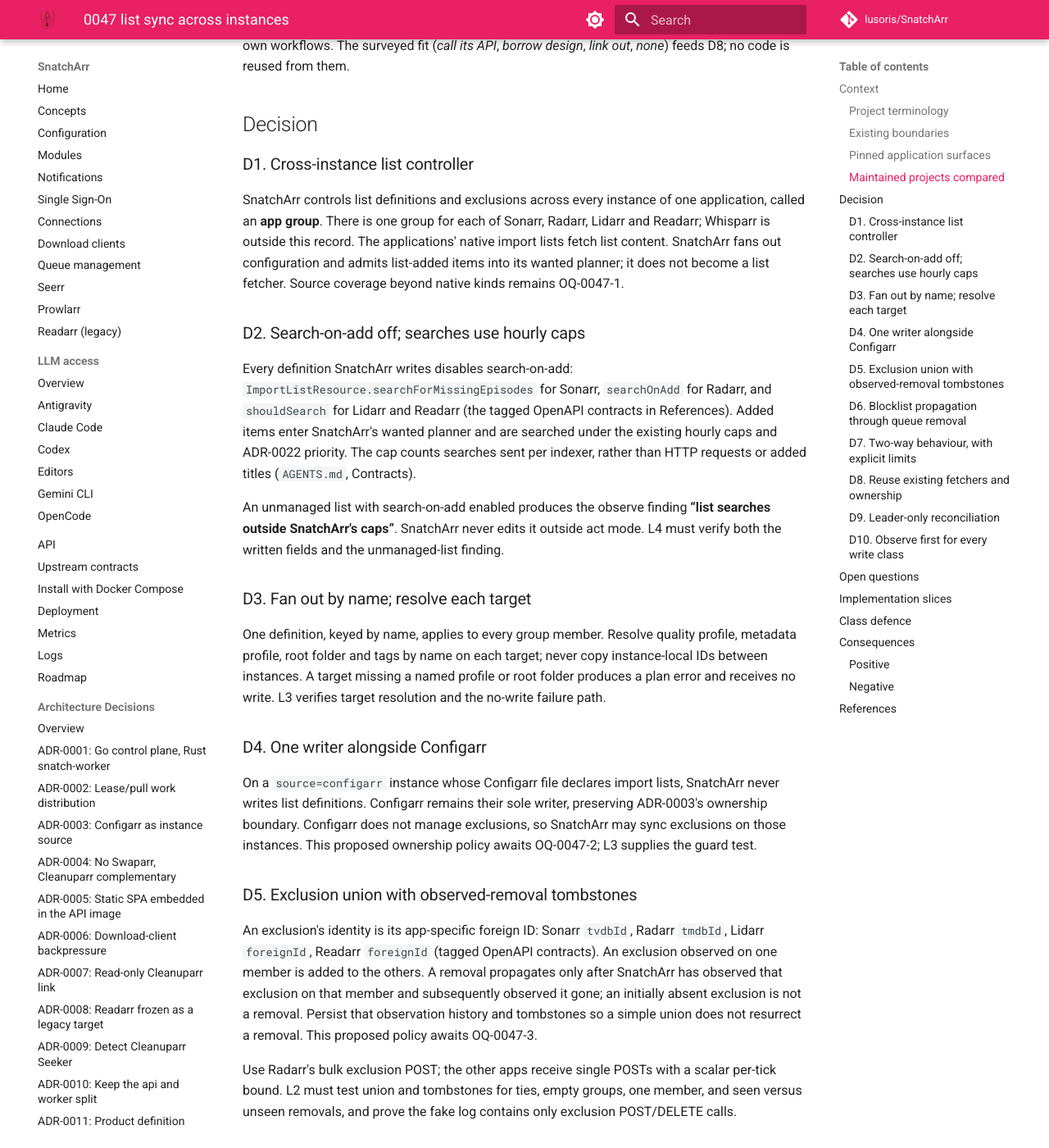
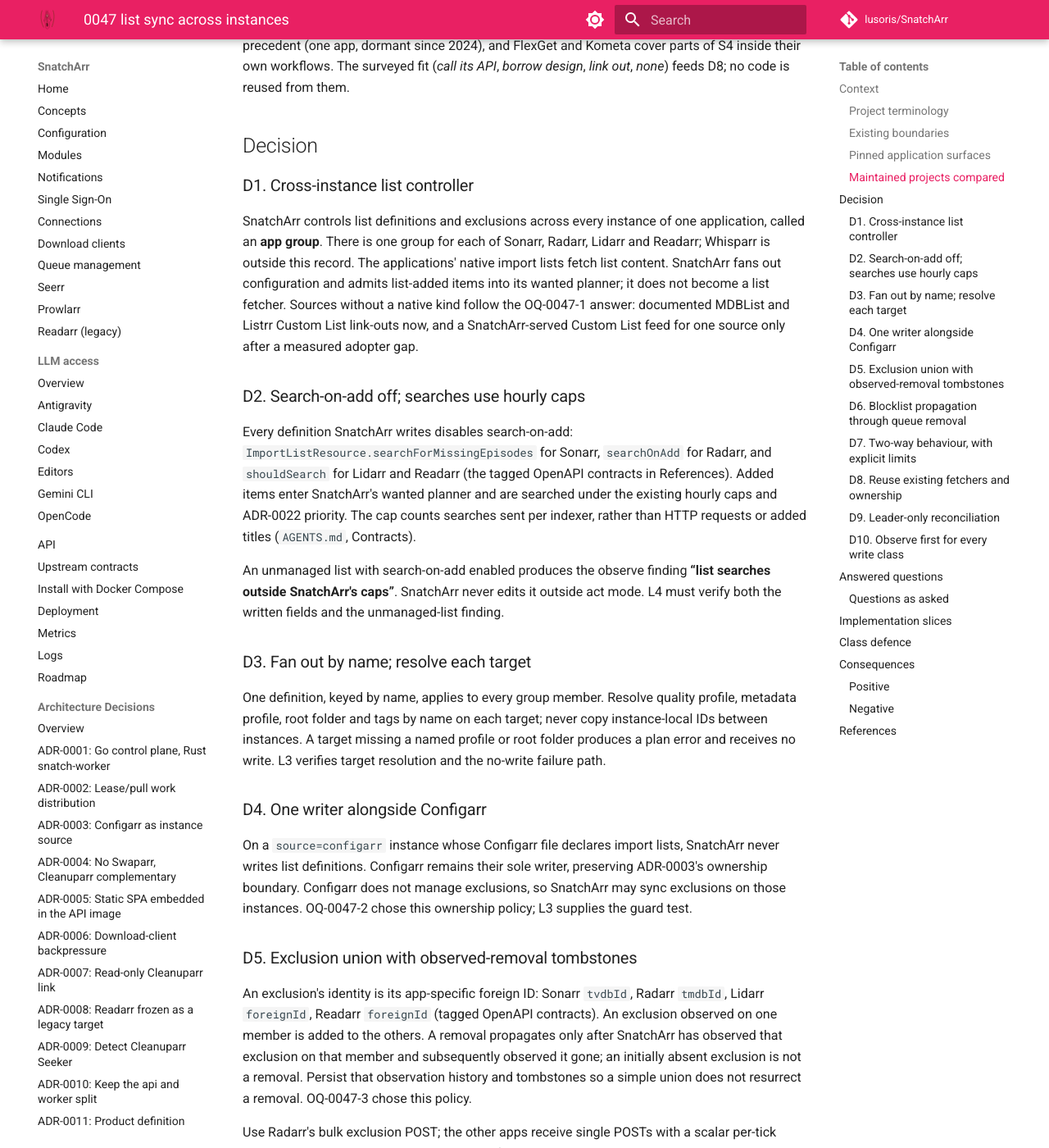
Before and after one commit to lusoris/SnatchArr, an MkDocs documentation site: the page built from docs/adr/0047-list-sync-across-instances.md, in a window 1280 px wide and 1400 px high, scrolled down 7267 px. Shown: the whole window at 82% size. Built offline with MkDocs 1.6.1 and Material for MkDocs 9.7.7, drawn with Linux system fonts in a browser that asks for light colours; comment, search, counter and statistics services are not loaded; some of the changed text lies outside the part shown.

Commit message:
docs(adr): accept ADR-0047 with its five answered questions
The operator answered OQ-0047-1 to OQ-0047-5 on 2026-11-10, each
with the recommended option. Record them in an answered-questions
table with their ledger ids, keep the questions as asked, and turn
the "awaits" lines in D1 and D4 to D8 into the chosen answers.

L7 becomes documentation of the MDBList and Listrr Custom List
link-out with no code; a feed SnatchArr serves for one source
needs a measured adopter gap and its own record. The end-to-end
test rule now names code slices, since L7 ships none.

Signed-off-by: lusoris <lusoris@proton.me>

```diff
--- a/docs/adr/0047-list-sync-across-instances.md
+++ b/docs/adr/0047-list-sync-across-instances.md
@@ -7,7 +7,7 @@
 
 # ADR-0047: List sync across instances
 
-- **Status**: Proposed; OQ-0047-1 to OQ-0047-5 remain open; implementation follows in L0–L7
+- **Status**: Accepted (open questions OQ-0047-1 to OQ-0047-5 answered by the operator on 2026-11-10; implementation follows in L0–L7)
 - **Date**: 2026-11-10
 - **Deciders**: lusoris
 - **Related**: [ADR-0003](0003-configarr-as-instance-source.md), [ADR-0006](0006-download-client-backpressure.md), [ADR-0008](0008-readarr-frozen-legacy-target.md), [ADR-0012](0012-queue-management-replaces-cleanuparr-link.md), [ADR-0022](0022-instance-priority.md), [ADR-0024](0024-watch-aware-modes.md), [ADR-0036](0036-community-requests-and-voting.md), [ADR-0046](0046-download-client-priority-writes.md)
@@ -110,7 +110,7 @@
 
 ### D1. Cross-instance list controller
 
-SnatchArr controls list definitions and exclusions across every instance of one application, called an **app group**. There is one group for each of Sonarr, Radarr, Lidarr and Readarr; Whisparr is outside this record. The applications' native import lists fetch list content. SnatchArr fans out configuration and admits list-added items into its wanted planner; it does not become a list fetcher. Source coverage beyond native kinds remains OQ-0047-1.
+SnatchArr controls list definitions and exclusions across every instance of one application, called an **app group**. There is one group for each of Sonarr, Radarr, Lidarr and Readarr; Whisparr is outside this record. The applications' native import lists fetch list content. SnatchArr fans out configuration and admits list-added items into its wanted planner; it does not become a list fetcher. Sources without a native kind follow the OQ-0047-1 answer: documented MDBList and Listrr Custom List link-outs now, and a SnatchArr-served Custom List feed for one source only after a measured adopter gap.
 
 ### D2. Search-on-add off; searches use hourly caps
 
@@ -124,11 +124,11 @@
 
 ### D4. One writer alongside Configarr
 
-On a `source=configarr` instance whose Configarr file declares import lists, SnatchArr never writes list definitions. Configarr remains their sole writer, preserving ADR-0003's ownership boundary. Configarr does not manage exclusions, so SnatchArr may sync exclusions on those instances. This proposed ownership policy awaits OQ-0047-2; L3 supplies the guard test.
+On a `source=configarr` instance whose Configarr file declares import lists, SnatchArr never writes list definitions. Configarr remains their sole writer, preserving ADR-0003's ownership boundary. Configarr does not manage exclusions, so SnatchArr may sync exclusions on those instances. OQ-0047-2 chose this ownership policy; L3 supplies the guard test.
 
 ### D5. Exclusion union with observed-removal tombstones
 
-An exclusion's identity is its app-specific foreign ID: Sonarr `tvdbId`, Radarr `tmdbId`, Lidarr `foreignId`, Readarr `foreignId` (tagged OpenAPI contracts). An exclusion observed on one member is added to the others. A removal propagates only after SnatchArr has observed that exclusion on that member and subsequently observed it gone; an initially absent exclusion is not a removal. Persist that observation history and tombstones so a simple union does not resurrect a removal. This proposed policy awaits OQ-0047-3.
+An exclusion's identity is its app-specific foreign ID: Sonarr `tvdbId`, Radarr `tmdbId`, Lidarr `foreignId`, Readarr `foreignId` (tagged OpenAPI contracts). An exclusion observed on one member is added to the others. A removal propagates only after SnatchArr has observed that exclusion on that member and subsequently observed it gone; an initially absent exclusion is not a removal. Persist that observation history and tombstones so a simple union does not resurrect a removal. OQ-0047-3 chose this policy.
 
 Use Radarr's bulk exclusion POST; the other apps receive single POSTs with a scalar per-tick bound. L2 must test union and tombstones for ties, empty groups, one member, and seen versus unseen removals, and prove the fake log contains only exclusion POST/DELETE calls.
 
@@ -136,19 +136,19 @@
 
 None of the four pinned applications accepts blocklist insertion. Never replay blocklist records or write an application's database. Read each member's blocklist into deny records keyed exactly by `(app, indexer, protocol, sourceTitle)`; use no fuzzy matching. The tagged `BlocklistResource` contracts expose no release GUID or info hash with which to make a stronger identity.
 
-Add `blocklisted_elsewhere` to the ADR-0012 queue rules in `api/internal/queue/rules.go`. When a queue item on another member matches the exact key, removal goes through that member's `*arr` queue API with `blocklist=true`; the application creates its own blocklist entry through that allowed path. ADR-0012's observe-first, strikes and bounded-removal rules still apply, including `removeFromClient=true` and `skipRedownload=true`. There is no download-client call under ADR-0006 or ADR-0046. The cost is one started grab per member before propagation can block that release there. This proposed approach awaits OQ-0047-4; L5 checks exact matching and the queue call.
+Add `blocklisted_elsewhere` to the ADR-0012 queue rules in `api/internal/queue/rules.go`. When a queue item on another member matches the exact key, removal goes through that member's `*arr` queue API with `blocklist=true`; the application creates its own blocklist entry through that allowed path. ADR-0012's observe-first, strikes and bounded-removal rules still apply, including `removeFromClient=true` and `skipRedownload=true`. There is no download-client call under ADR-0006 or ADR-0046. The cost is one started grab per member before propagation can block that release there. OQ-0047-4 chose this approach without an upstream request for a blocklist insertion route; L5 checks exact matching and the queue call.
 
 ### D7. Two-way behaviour, with explicit limits
 
 Collection state uses the native Trakt Connect notification on Sonarr and Radarr: add on import and remove on delete. Fan out that notification configuration like list definitions, resolving each target rather than copying local IDs. The pinned `src/NzbDrone.Core/Notifications/Trakt/Trakt.cs` sources are linked in References; L6 verifies the fan-out.
 
-For sources with a write API in goenvoy, support removing an imported title from its Trakt or TMDb source watchlist: Trakt `RemoveFromWatchlist` (`metadata/tracking/trakt/trakt.go:729`) and TMDb `AddToWatchlist` with `watchlist=false` (`metadata/video/tmdb/tmdb.go:1058`) at goenvoy `c8341574c82f`. A Plex watchlist needs a plex.tv watchlist client in goenvoy first; `mediaserver/plex` covers the local server only. This is per-list opt-in, off by default and observe first, pending OQ-0047-5. L6 must prove that other lists and observe mode produce no removal.
+For sources with a write API in goenvoy, support removing an imported title from its Trakt or TMDb source watchlist: Trakt `RemoveFromWatchlist` (`metadata/tracking/trakt/trakt.go:729`) and TMDb `AddToWatchlist` with `watchlist=false` (`metadata/video/tmdb/tmdb.go:1058`) at goenvoy `c8341574c82f`. A Plex watchlist needs a plex.tv watchlist client in goenvoy first; `mediaserver/plex` covers the local server only. This is per-list opt-in, off by default and observe first, as OQ-0047-5 chose. L6 must prove that other lists and observe mode produce no removal.
 
 Watched/read state write-back remains outside this record. ADR-0024 reads watch state and writes none back; scrobbling stays with media-server plugins, such as the MDBList Jellyfin and Emby plugins in the survey table. Lidarr and Readarr have no write-back target in this record; that is an explicit coverage gap, not an implied fallback.
 
 ### D8. Reuse existing fetchers and ownership
 
-Seerr requests keep their existing sync and ADR-0036 ownership. Pulsarr remains a link-out for multi-instance Plex watchlist routing. MDBList and Listrr content enters through each application's native Custom List kind where available: fan out the list URL, without calling an MDBList API. Readarr has no Custom List kind (tagged OpenAPI contract); OQ-0047-1 retains that limit.
+Seerr requests keep their existing sync and ADR-0036 ownership. Pulsarr remains a link-out for multi-instance Plex watchlist routing. MDBList and Listrr content enters through each application's native Custom List kind where available: fan out the list URL, without calling an MDBList API. Readarr has no Custom List kind (tagged OpenAPI contract); the OQ-0047-1 answer keeps that limit.
 
 Borrow Configarr's schema-driven reconciliation and opt-in `delete_unmanaged` design. No code is copied from GPL/AGPL projects; SnatchArr's code is EUPL-1.2 (`LICENSES/EUPL-1.2.txt`). The project survey in References informs design and link-outs, not code reuse.
 
@@ -160,9 +160,21 @@
 
 Definitions, exclusions, the blocklist queue rule and source write-back all default to observe per app group. Native notification fan-out follows the same boundary. Show planned writes through the API and UI; act requires explicit opt-in per group, and upgrades keep observe. Per-list source write-back additionally requires D7's opt-in. L1–L6 must verify zero writes in observe, including the upgrade path.
 
-## Open questions
+## Answered questions
 
-The decisions above describe the proposed design; these questions remain unanswered. Recommendations do not authorize implementation of an unresolved choice.
+The operator answered all five questions on 2026-11-10. Answers are paraphrased; each one matches the recommendation in the question list that follows.
+
+| ID | Ledger ID | Answer letter | Answer |
+| :--- | :--- | :--- | :--- |
+| `OQ-0047-1` | `snatcharr-oq-0047-1-unlisted-sources` | c | Document the MDBList and Listrr Custom List link-out now, with no code; SnatchArr serves its own Custom List feed for a source only after a measured adopter gap. |
+| `OQ-0047-2` | `snatcharr-oq-0047-2-configarr-lists` | a | Configarr owns import-list definitions on instances whose Configarr file declares them; SnatchArr syncs only exclusions there, one writer per field. |
+| `OQ-0047-3` | `snatcharr-oq-0047-3-exclusion-merge` | a | Union with tombstones: an exclusion added on any member spreads to all; a removal spreads only after SnatchArr saw the exclusion exist and then vanish. |
+| `OQ-0047-4` | `snatcharr-oq-0047-4-blocklist-sync` | a | Queue rule `blocklisted_elsewhere` with an exact `(app, indexer, protocol, sourceTitle)` match, removal through the queue API, observe first; no `*arr` database writes, no download-client calls and no upstream request. |
+| `OQ-0047-5` | `snatcharr-oq-0047-5-source-writeback` | a | Native Trakt Connect plus per-list opt-in removal from Trakt and TMDb watchlists after import, off by default and observe first; a Plex watchlist waits for a goenvoy client. |
+
+### Questions as asked
+
+The table keeps each question with its options, risks and recommendation as asked.
 
 | ID | Question | Options with risk | Recommended |
 | :--- | :--- | :--- | :--- |
@@ -174,7 +186,7 @@
 
 ## Implementation slices
 
-This record adds no implementation. Execute these slices in order, resolving their open questions before the dependent behaviour ships. Each slice ships with an end-to-end test through the served API and UI; a client-only test is insufficient evidence for a served feature.
+This record adds no implementation. Execute these slices in order; every open question is answered. Each slice that ships code ships with an end-to-end test through the served API and UI; a client-only test is insufficient evidence for a served feature.
 
 | Slice | Deliverable | Verification before next |
 | :--- | :--- | :--- |
@@ -185,7 +197,7 @@
 | L4 | D2 search-on-add guard. | Property test over all four apps: every written definition disables search-on-add. An unmanaged list with it on produces the observe finding. |
 | L5 | D6 `blocklisted_elsewhere` queue rule, after OQ-0047-4. | Exact-key matches only; a planted near-miss title is not matched. Fake log shows queue API removal with `blocklist=true`; observe writes nothing. |
 | L6 | D7 Trakt Connect fan-out and opted-in source watchlist removal, after OQ-0047-5. | Notification configuration resolves per target. Watchlist removal occurs only for opted-in lists after import; observe writes nothing. |
-| L7 | Sources without a native kind, after OQ-0047-1. | Verify the chosen source through the served API/UI against its pinned contract; retain the Readarr Custom List limitation rather than substituting an unsupported kind. |
+| L7 | Sources without a native kind, per OQ-0047-1: document the MDBList and Listrr Custom List link-out per app; no code. A SnatchArr-served feed for one source needs a measured adopter gap and its own record. | `make docs-verify` passes with the page; the page names the Custom List kind per app from the pinned contracts and states Readarr's missing Custom List kind rather than substituting an unsupported kind. |
 
 ## Class defence
 
```
Also changed, not shown: docs/adr/README.md (+1 -1 lines).
